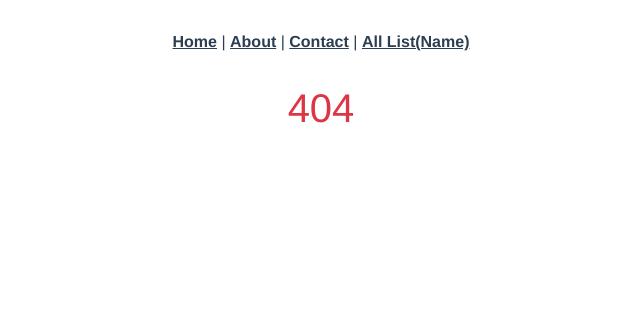
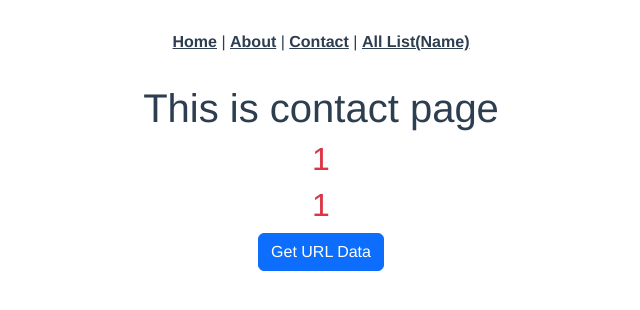
Before and after one commit to AungKyawPhyo1142/vue3-sample, a Vue app: page /contact/1/1 in a window 1280 px wide. Before the commit this address had no page. Shown: the top 310 px of the page, without its empty margins (319-959 px from the left). Built offline with nearby package versions, Linux system fonts and the light colour scheme.

Commit message:
get data from url

```diff
--- a/src/router/index.ts
+++ b/src/router/index.ts
@@ -9,7 +9,7 @@ const routes: Array<RouteRecordRaw> = [
     component: HomeView
   },
   {
-    path: '/about',
+    path: '/about/',
     name: 'about',
     // route level code-splitting
     // this generates a separate chunk (about.[hash].js) for this route
@@ -17,7 +17,7 @@ const routes: Array<RouteRecordRaw> = [
     component: () => import(/* webpackChunkName: "about" */ '../views/AboutView.vue')
   },
   {
-    path: '/contact',
+    path: '/contact/:name/:age',
     name: 'contact',
     // alias is like redirect but u can do it inside
     alias: '/contact-us',
--- a/src/views/ContactView.vue
+++ b/src/views/ContactView.vue
@@ -1,5 +1,26 @@
 <template>
     <div class="contact">
         <h1>This is contact page</h1>
+
+         <!-- get name and age from url -->
+        <h2 class="text-danger">{{this.$route.params.name}}</h2>
+        <h2 class="text-danger">{{this.$route.params.age}}</h2>
+        <button class="btn btn-primary" @click="printData()">Get URL Data</button>
     </div>
 </template>
+
+<script>
+    export default {
+        name: 'ContactView',
+        methods: {
+            printData () {
+                console.log("NAME: ",this.$route.params.name);
+                console.log("AGE: ",this.$route.params.age);
+            }
+        }
+    }
+</script>
+
+<style lang="scss" scoped>
+
+</style>
```
